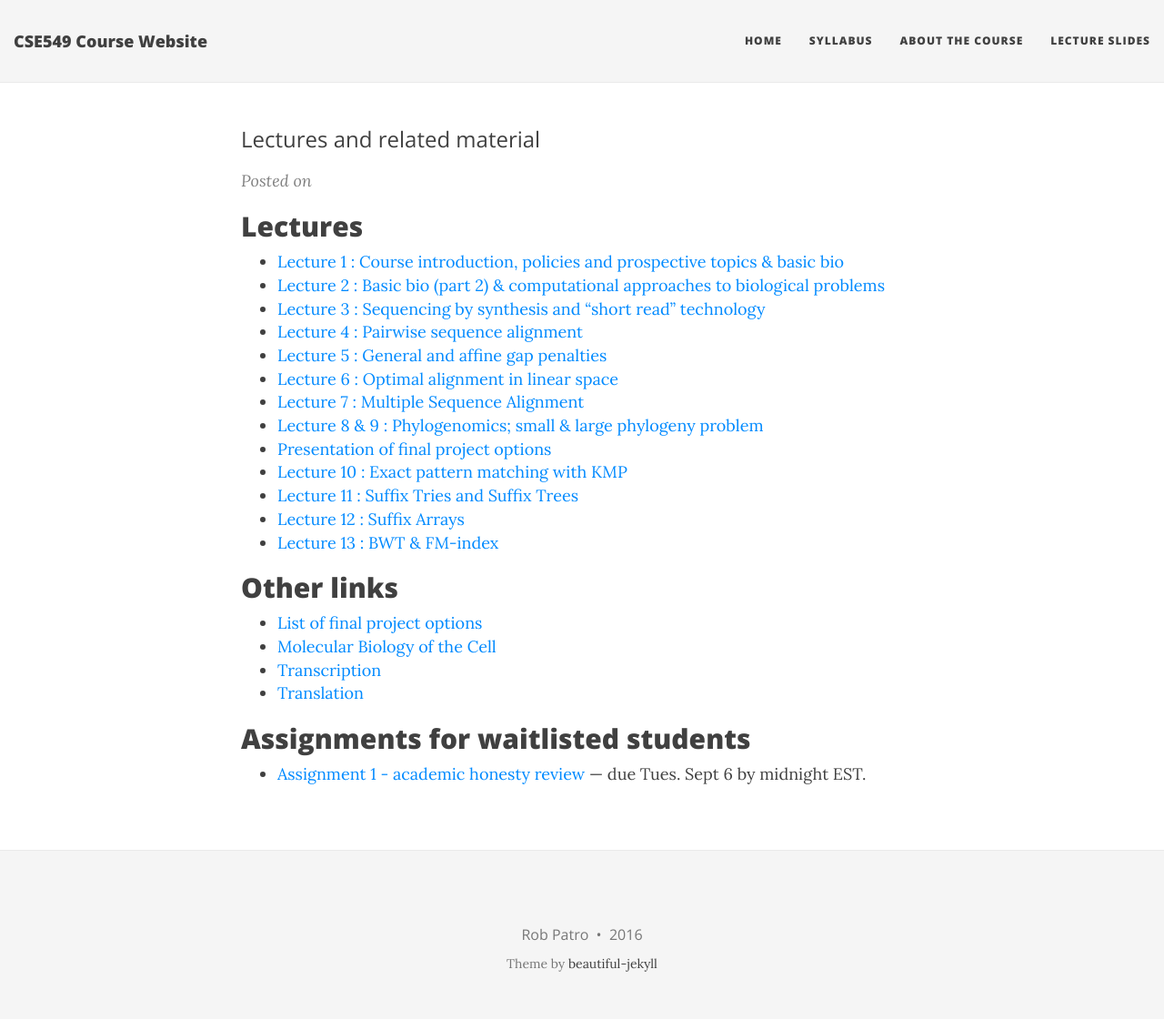
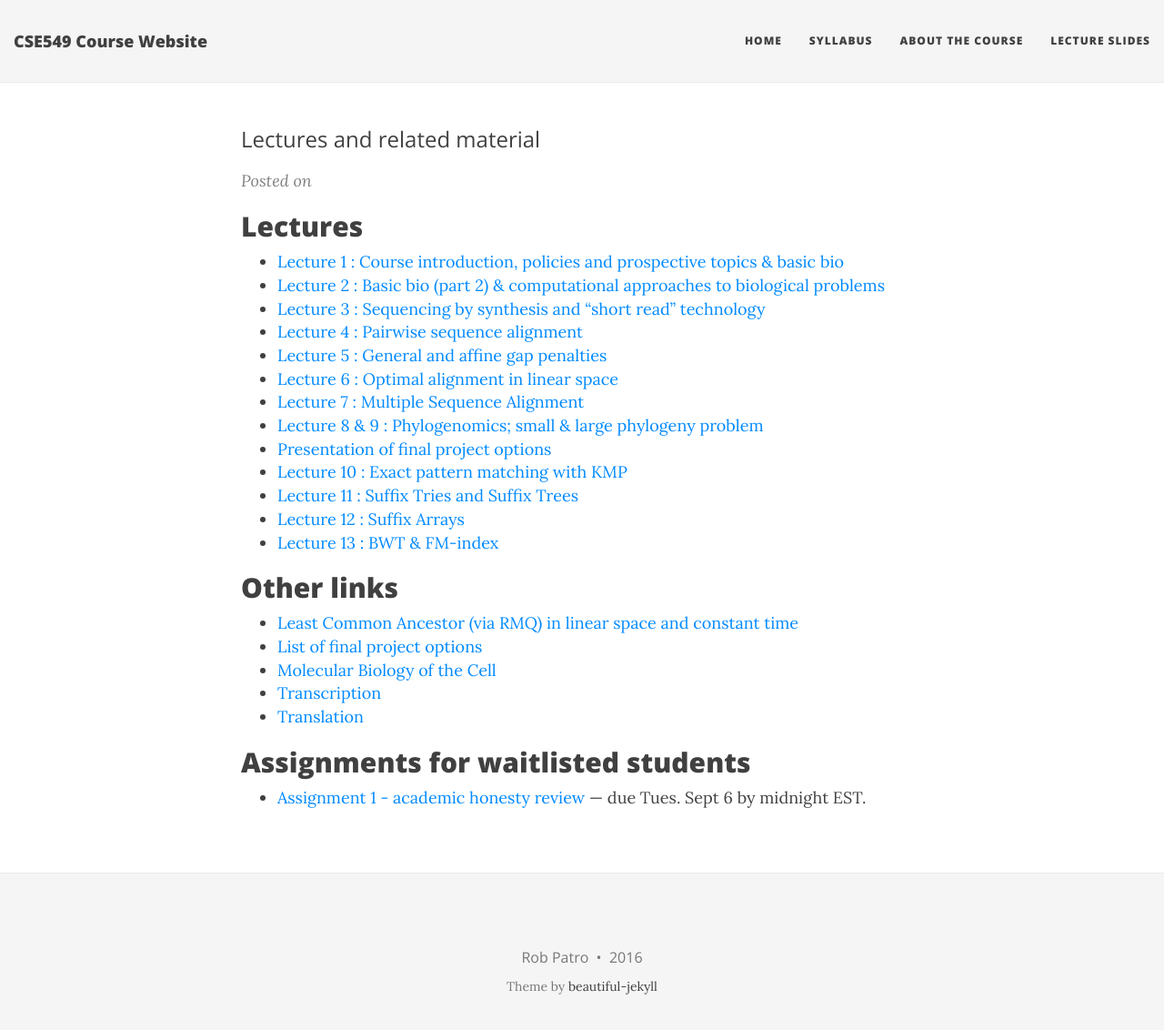
Before and after one commit to rob-p/CSE549F16, a Jekyll site: the page built from lectures.md, in a window 1280 px wide and 1145 px high. Shown: the top 1132 px of the window at 91% size. Built offline with Jekyll 4.4.1, drawn with Linux system fonts in a browser that asks for light colours; nearby versions of some CDN libraries.

Commit message:
add RMQ video

```diff
--- a/lectures.md
+++ b/lectures.md
@@ -21,6 +21,7 @@ subtitle: Lectures and related material
  * [Lecture 13 : BWT & FM-index][12]
 
 ## Other links
+ * [Least Common Ancestor (via RMQ) in linear space and constant time](https://courses.csail.mit.edu/6.851/spring12/lectures/L15.html)
  * [List of final project options][proj]
  * [Molecular Biology of the Cell](http://osp.mans.edu.eg/tmahdy/surgeons/ebooks/Books/Alberts%20-%20Molecular%20Biology%20of%20the%20Cell.pdf)
  * [Transcription](https://www.dnalc.org/resources/3d/12-transcription-basic.html)
```
